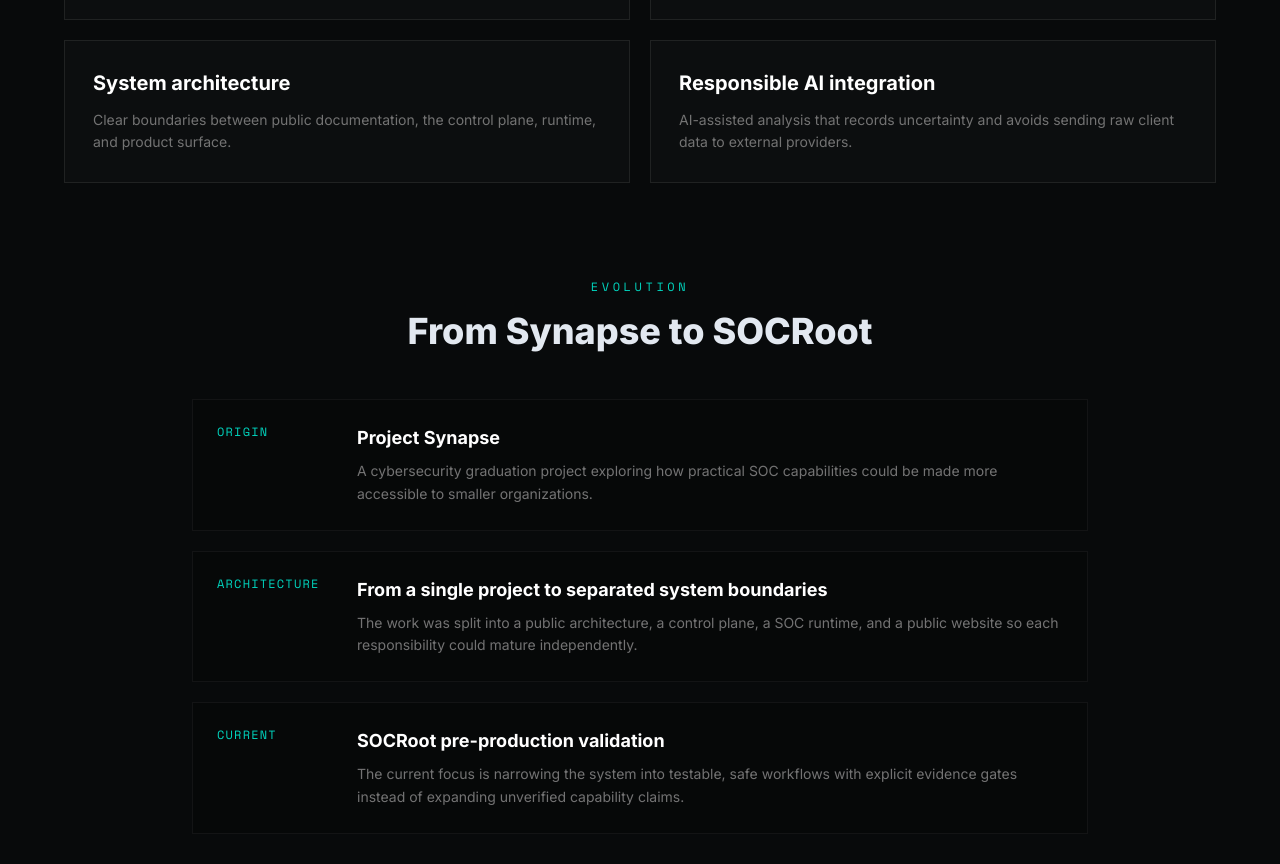
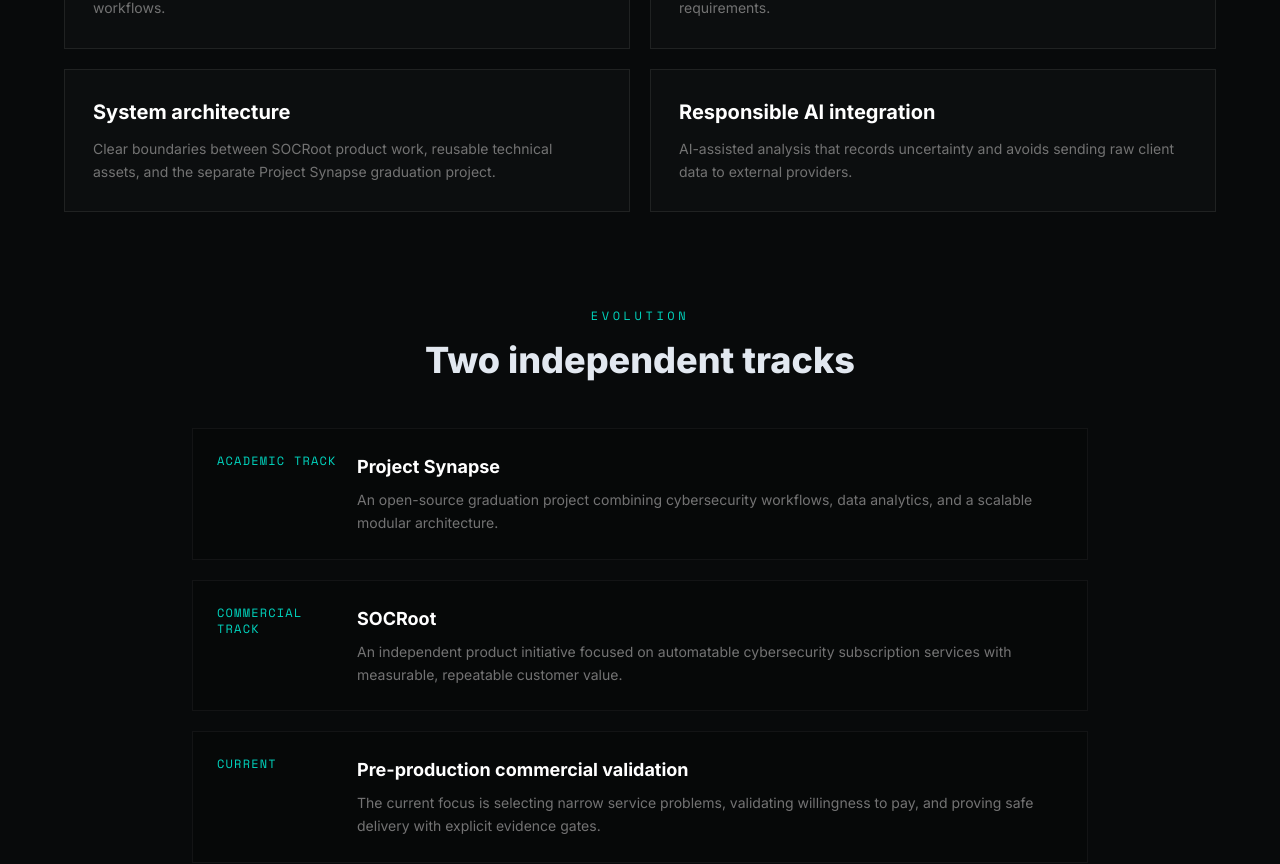
Before and after one commit to Muath-Yousef/kyriesoc, a Next.js app: page /about in a window 1280 px wide. Shown: the part 1360-2224 px from the top of the page. Built offline with nearby package versions, Linux system fonts and the light colour scheme.

Commit message:
Separate SOCRoot from Project Synapse on about page

```diff
--- a/src/app/about/page.tsx
+++ b/src/app/about/page.tsx
@@ -15,7 +15,7 @@ const FOCUS_AREAS = [
   },
   {
     title: "System architecture",
-    desc: "Clear boundaries between public documentation, the control plane, runtime, and product surface.",
+    desc: "Clear boundaries between SOCRoot product work, reusable technical assets, and the separate Project Synapse graduation project.",
   },
   {
     title: "Responsible AI integration",
@@ -25,19 +25,19 @@ const FOCUS_AREAS = [
 
 const JOURNEY = [
   {
-    label: "Origin",
+    label: "Academic track",
     title: "Project Synapse",
-    desc: "A cybersecurity graduation project exploring how practical SOC capabilities could be made more accessible to smaller organizations.",
+    desc: "An open-source graduation project combining cybersecurity workflows, data analytics, and a scalable modular architecture.",
   },
   {
-    label: "Architecture",
-    title: "From a single project to separated system boundaries",
-    desc: "The work was split into a public architecture, a control plane, a SOC runtime, and a public website so each responsibility could mature independently.",
+    label: "Commercial track",
+    title: "SOCRoot",
+    desc: "An independent product initiative focused on automatable cybersecurity subscription services with measurable, repeatable customer value.",
   },
   {
     label: "Current",
-    title: "SOCRoot pre-production validation",
-    desc: "The current focus is narrowing the system into testable, safe workflows with explicit evidence gates instead of expanding unverified capability claims.",
+    title: "Pre-production commercial validation",
+    desc: "The current focus is selecting narrow service problems, validating willingness to pay, and proving safe delivery with explicit evidence gates.",
   },
 ];
 
@@ -65,9 +65,9 @@ const PRINCIPLES = [
 ];
 
 const REPOSITORIES = [
-  ["Public architecture", "project-synapse", "https://github.com/Muath-Yousef/project-synapse"],
-  ["Private control plane", "ide-agentic-engine · history review", "https://github.com/Muath-Yousef/project-synapse#repository-role"],
-  ["Private SOC runtime", "Project-Synapse-SOC-Factory · history review", "https://github.com/Muath-Yousef/project-synapse#repository-role"],
+  ["Graduation project", "project-synapse", "https://github.com/Muath-Yousef/project-synapse"],
+  ["SOCRoot website", "kyriesoc", "https://github.com/Muath-Yousef/kyriesoc"],
+  ["SOCRoot candidate control plane", "ide-agentic-engine · private", "https://github.com/Muath-Yousef/ide-agentic-engine"],
   ["Engineering portfolio", "portfolio-site", "https://github.com/Muath-Yousef/portfolio-site"],
 ];
 
@@ -108,7 +108,7 @@ export default function About() {
             transition={{ delay: 0.16 }}
             className="text-lg text-neutral-400 leading-relaxed max-w-3xl mx-auto"
           >
-            SOCRoot grew from Project Synapse, a cybersecurity graduation project by Mu&apos;ath Yousef. The work investigates practical, evidence-driven security operations for smaller organizations. It is currently in active engineering and pre-production validation.
+            SOCRoot is Mu&apos;ath Yousef&apos;s independent cybersecurity product initiative. It is developing automatable subscription services for smaller organizations and validating whether each service produces measurable value customers will pay to receive repeatedly. Project Synapse remains a separate open-source graduation project.
           </motion.p>
         </section>
 
@@ -191,7 +191,7 @@ export default function About() {
         <section className="max-w-4xl mx-auto mb-24">
           <div className="text-center mb-12">
             <p className="font-mono text-xs text-teal-400 uppercase tracking-[0.3em] mb-4">Evolution</p>
-            <h2 className="text-4xl font-extrabold">From Synapse to SOCRoot</h2>
+            <h2 className="text-4xl font-extrabold">Two independent tracks</h2>
           </div>
           <div className="space-y-5">
             {JOURNEY.map((item, index) => (
@@ -255,9 +255,9 @@ export default function About() {
         </section>
 
         <section className="max-w-3xl mx-auto text-center border-t border-white/5 pt-16">
-          <h2 className="text-3xl font-extrabold mb-5">Start with the architecture and scope</h2>
+          <h2 className="text-3xl font-extrabold mb-5">Start with value, scope, and evidence</h2>
           <p className="text-neutral-500 mb-8">
-            Collaboration begins with authorization, bounded goals, and evidence requirements—not a promise of unattended production capability.
+            A useful engagement begins with authorization, a narrow customer problem, measurable outcomes, and evidence requirements—not a promise of unattended production capability.
           </p>
           <div className="flex flex-wrap gap-4 justify-center">
             <a href="https://github.com/Muath-Yousef/project-synapse" className="bg-teal-500 hover:bg-teal-400 text-black font-bold px-7 py-3 transition-colors">
```
